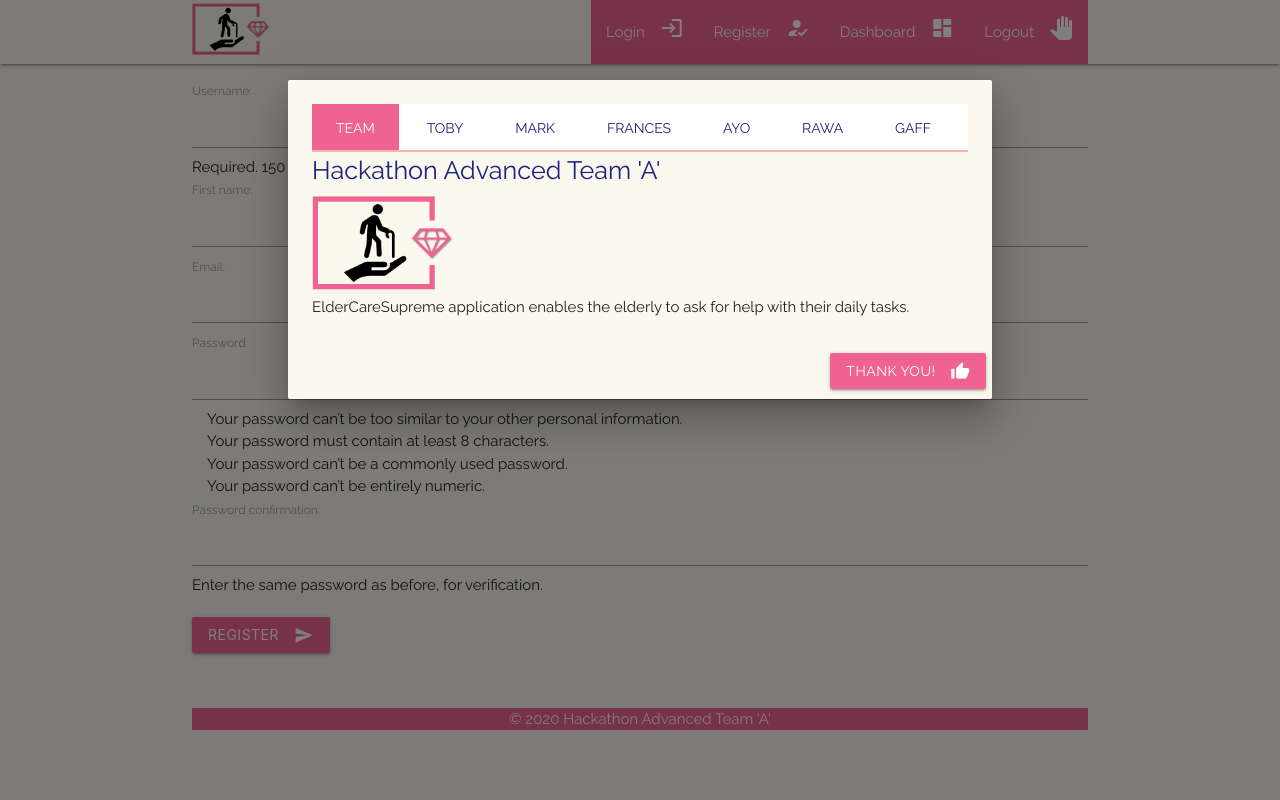
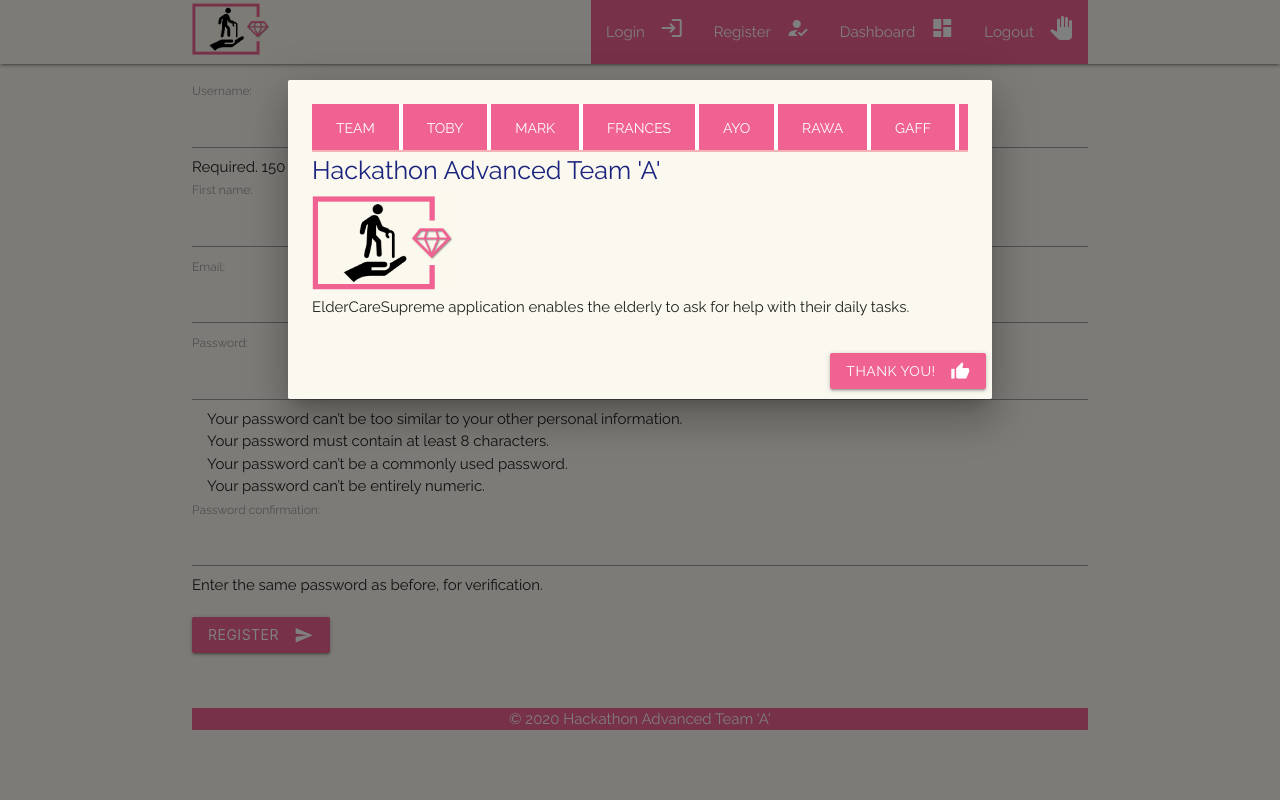
Before and after one commit to NaoiseGaffney/ElderCareSupreme, a Django app: page /register/ in a window 1280 px wide, after a click that opens the changed part. Run offline with Django 3.2, Linux system fonts and the light colour scheme; some libraries are stand-ins or nearby versions.

Commit message:
Corrected colour scheme for the footer modal and tab feature. White Text on Pink background.

```diff
--- a/src/templates/partials/_footer.html
+++ b/src/templates/partials/_footer.html
@@ -10,25 +10,25 @@
                             <a href="#group" class="active pink lighten-2 white-text">Team</a>
                         </li>
                         <li class="tab col s6">
-                            <a href="#toby" class="active indigo-text text-darken-4">Toby</a>
+                            <a href="#toby" class="active pink lighten-2 white-text">Toby</a>
                         </li>
                         <li class="tab col s6">
-                            <a href="#mark" class="indigo-text text-darken-4">Mark</a>
+                            <a href="#mark" class="active pink lighten-2 white-text">Mark</a>
                         </li>
                         <li class="tab col s6">
-                            <a href="#frances" class="indigo-text text-darken-4">Frances</a>
+                            <a href="#frances" class="active pink lighten-2 white-text">Frances</a>
                         </li>
                         <li class="tab col s6">
-                            <a href="#ayo" class="indigo-text text-darken-4">Ayo</a>
+                            <a href="#ayo" class="active pink lighten-2 white-text">Ayo</a>
                         </li>
                         <li class="tab col s6">
-                            <a href="#rawa" class="indigo-text text-darken-4">Rawa</a>
+                            <a href="#rawa" class="active pink lighten-2 white-text">Rawa</a>
                         </li>
                         <li class="tab col s6">
-                            <a href="#gaff" class="indigo-text text-darken-4">Gaff</a>
+                            <a href="#gaff" class="active pink lighten-2 white-text">Gaff</a>
                         </li>
                         <li class="tab col s6">
-                            <a href="#code" class="indigo-text text-darken-4">Code</a>
+                            <a href="#code" class="active pink lighten-2 white-text">Code</a>
                         </li>
                     </ul>
                     <div id="group" class="col s12">
```
